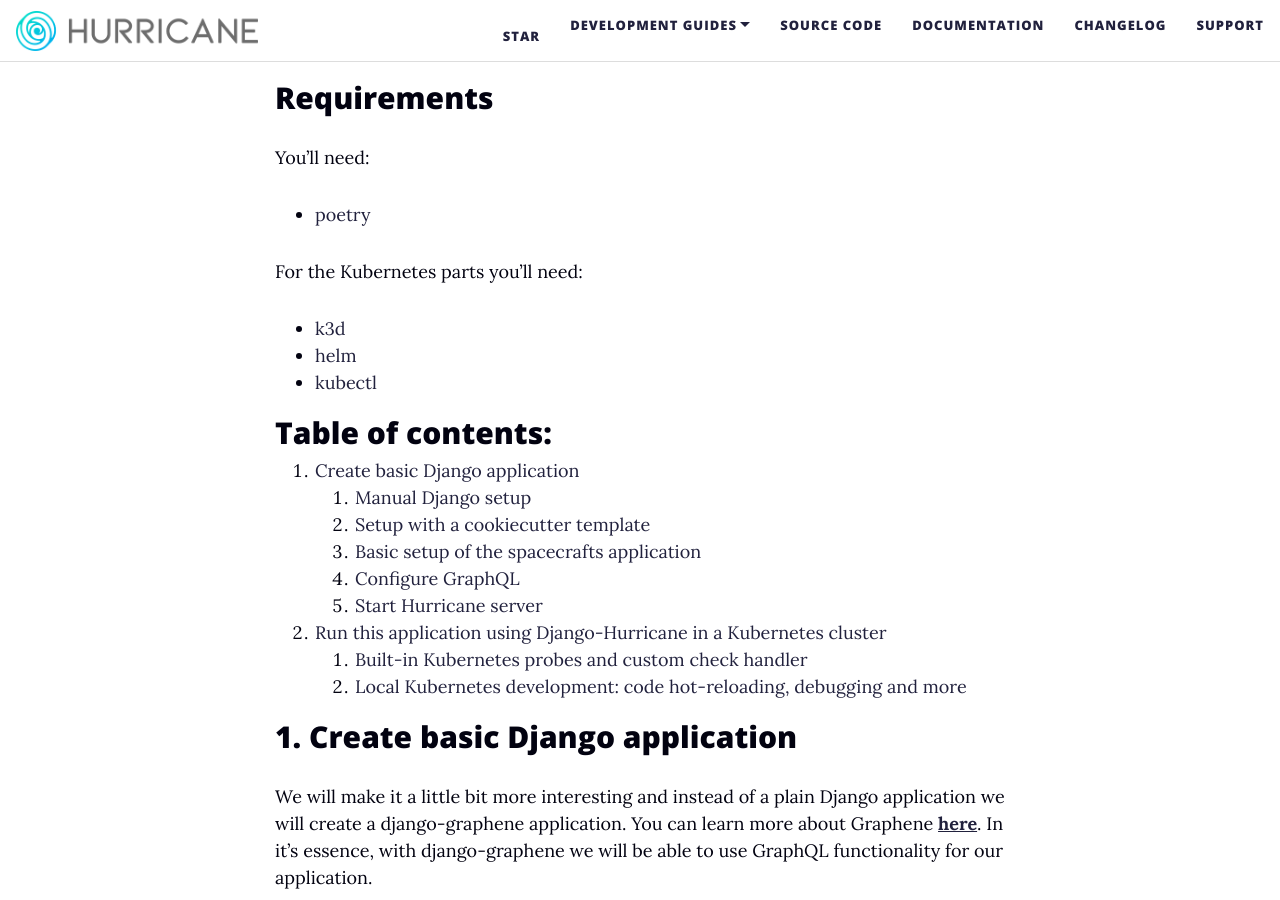
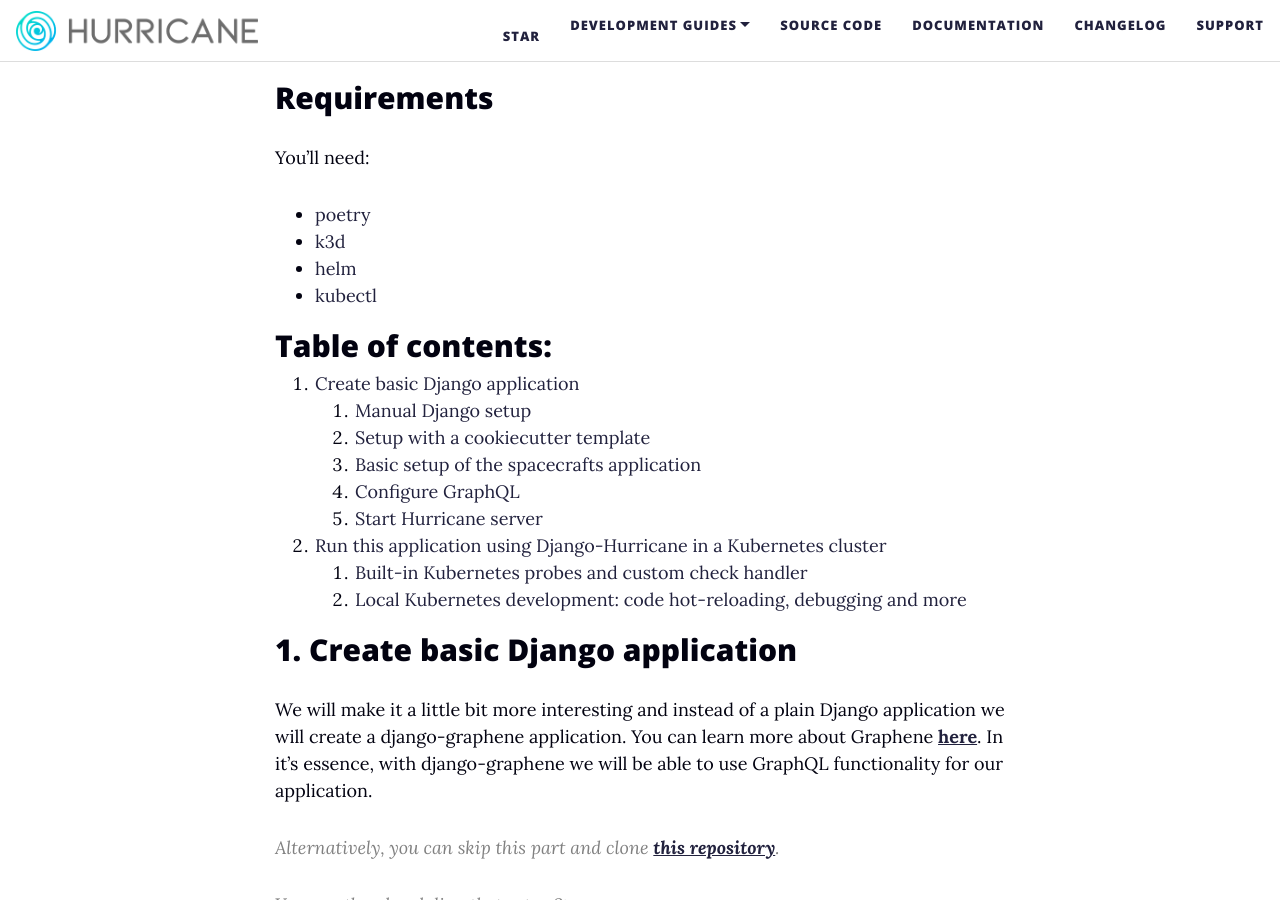
Before and after one commit to django-hurricane/django-hurricane.github.io, a Jekyll site: the page built from basic-app.md, in a window 1280 px wide and 900 px high, scrolled down 591 px. Built offline with Jekyll 4.4.1, drawn with Linux system fonts in a browser that asks for light colours; nearby versions of some CDN libraries.

Commit message:
fix: shorten requirements

```diff
--- a/basic-app.md
+++ b/basic-app.md
@@ -10,8 +10,6 @@ title: Guide to your first Hurricane-based Application
 ## Requirements
 You'll need:
 - [poetry](https://python-poetry.org/docs#installation){:target="_blank"}
-
-For the Kubernetes parts you'll need:
 - [k3d](https://k3d.io/v5.4.1/#installation){:target="_blank"}
 - [helm](https://helm.sh/docs/intro/install/){:target="_blank"}
 - [kubectl](https://kubernetes.io/docs/tasks/tools/#kubectl){:target="_blank"}
```
